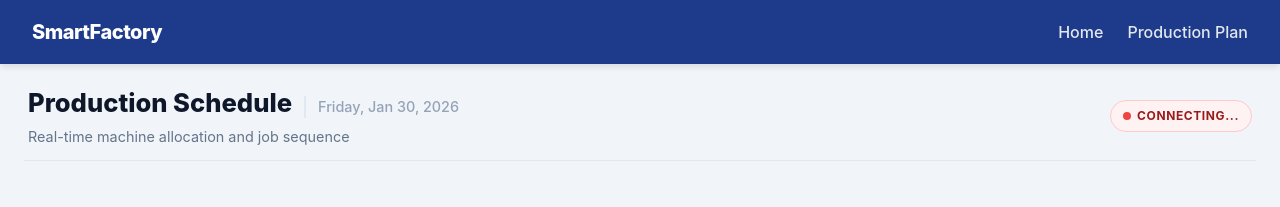
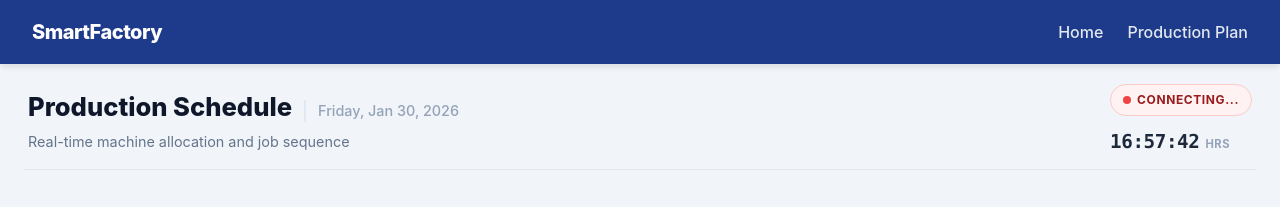
Before and after one commit to prateeksharma0112/SmartFactoryKL, a React (Vite) app in the folder frontend/: page /production-plan in a window 1280 px wide. Shown: the top 207 px of the page. Built offline with nearby package versions, Linux system fonts and the light colour scheme; no server answers.

Commit message:
added live time

```diff
--- a/frontend/src/pages/productionPlan/productionPlan.jsx
+++ b/frontend/src/pages/productionPlan/productionPlan.jsx
@@ -7,7 +7,7 @@ const ProductionPlan = () => {
 
   // Keep the date updated (refreshes every minute)
   useEffect(() => {
-    const timer = setInterval(() => setCurrentDate(new Date()), 60000);
+    const timer = setInterval(() => setCurrentDate(new Date()), 1000);
     return () => clearInterval(timer);
   }, []);
 
@@ -35,6 +35,14 @@ const ProductionPlan = () => {
     month: 'short',
     day: 'numeric',
     year: 'numeric'
+  });
+
+  // Format time: e.g., "18:58:39"
+  const formattedTime = currentDate.toLocaleTimeString('en-GB', {
+    hour: '2-digit',
+    minute: '2-digit',
+    second: '2-digit',
+    hour12: false
   });
 
   return (
@@ -70,7 +78,7 @@ const ProductionPlan = () => {
           </p>
         </div>
 
-        <div style={{ display: 'flex', alignItems: 'center', gap: '12px' }}>
+        <div style={{ display: 'grid', alignItems: 'center', gap: '12px' }}>
           {/* Status Pill */}
           <div style={{
             display: 'flex',
@@ -94,6 +102,26 @@ const ProductionPlan = () => {
               boxShadow: productionPlan ? '0 0 8px #22c55e' : 'none'
             }} />
             {productionPlan ? 'LIVE SYSTEM' : 'CONNECTING...'}
+          </div>
+          {/* Time with HRS label */}
+          <div style={{ display: 'flex', alignItems: 'baseline', gap: '6px' }}>
+            <span style={{
+              fontFamily: 'JetBrains Mono, Menlo, monospace',
+              fontSize: '1.2rem',
+              fontWeight: '800',
+              color: '#1e293b',
+              letterSpacing: '-0.02em'
+            }}>
+              {formattedTime}
+            </span>
+            <span style={{
+              fontSize: '0.7rem',
+              fontWeight: '700',
+              color: '#94a3b8',
+              letterSpacing: '0.05em'
+            }}>
+              HRS
+            </span>
           </div>
         </div>
       </div>
```
